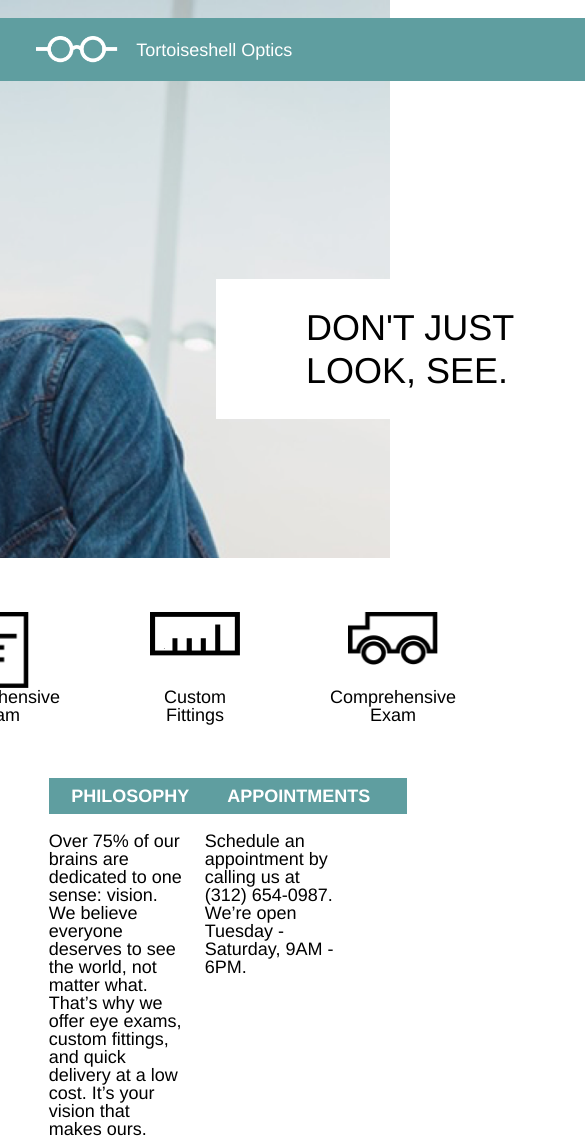
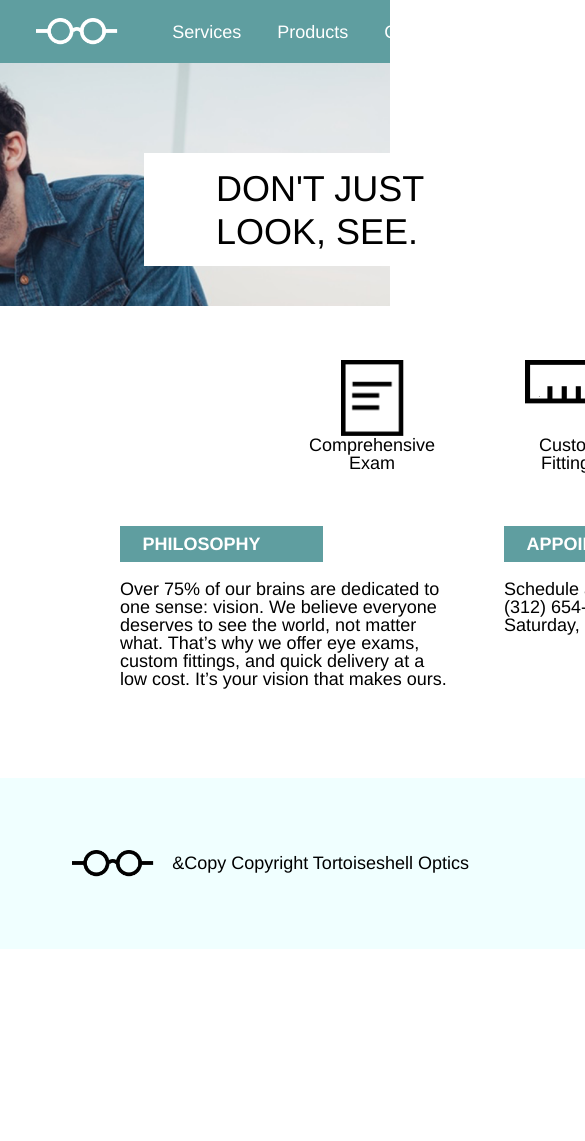
Before and after one commit to WillIamsBarber/TortoiseShellOptics, a plain HTML site: page index.html in a window 390 px wide. Shown: the top 1141 px of the page, 585 px wide, since content can reach past the window. After the commit the page ends 949 px from the top, so only its background shows below. Drawn offline with Linux system fonts and the light colour scheme.

Commit message:
Started Media Query FOr small screen

```diff
--- a/index.html
+++ b/index.html
@@ -1,19 +1,19 @@
 <!DOCTYPE html>
 <html lang="en" dir="ltr">
   <head>
+    <meta charset="utf-8">
+    <title>Tortoise Shell Optics</title>
     <link rel="stylesheet" href="./resources/css/reset.css">
     <link rel="stylesheet" href="./resources/css/style.css">
-    <meta charset="utf-8">
-    <title>Tortoise Shell Optics</title>
   </head>
   <body>
 
 <!--Main Banner-->
-    <div class="mainbanner container">
+    <div class="mainbanner">
 
       <!-- Header Section-->
       <div class="pageheader container">
-          <div class="logo container">
+          <div class="logo">
             <img src="./resources/images/logo-white.png" alt="White Logo">
             <span>Tortoiseshell Optics</span>
           </div>
@@ -60,7 +60,7 @@
     </div>
 
 <!-- Footer-->
-<footer>
+<footer class= "footer container">
   <div class="footer-logo">
     <img src="./resources/images/logo-black.png" alt="Black Logo">
     <span>&Copy Copyright Tortoiseshell Optics</span>
--- a/resources/css/style.css
+++ b/resources/css/style.css
@@ -2,11 +2,15 @@
 html {
   font-size: 18px;
   background-color: white;
+
 }
 body {
   font-family: Helvetica, sans-serif;
 }
-
+.container {
+  width: 960px;
+  margin: 0 auto;
+}
 
  /* Main Banner Styles*/
  .mainbanner {
@@ -24,7 +28,6 @@ body {
    justify-content: space-between;
    align-items: center;
    background-color: cadetblue;
-   width: 960px;
    margin: 1rem auto;
    color: white;
    font-size: 1rem;
@@ -50,6 +53,7 @@ body {
   text-decoration: none;
   padding-left: 2rem;
 }
+
 .floating-text {
   background-color: white;
   position: relative;
@@ -61,6 +65,40 @@ body {
   padding: 1.5rem 5rem;
   font-size: 2rem;
   line-height: 1.2;
+}
+
+/* Media Content Styles for Main Banner */
+
+@media only screen and (max-width: 1024px) {
+
+  .mainbanner {
+    height: 25rem;
+    width: 100%;
+  }
+  .pageheader{
+    width: 100%;
+  }
+  .floating-text {
+    left: 8rem;
+    top: 5rem;
+  }
+  .floating-text h1 {
+    padding: 0.75rem 4rem;
+  }
+  .pageheader {
+    margin:0;
+  }
+}
+
+@media only screen and (max-width: 640px) {
+
+.mainbanner {
+  height: 17rem;
+}
+.logo span {
+  display: none;
+}
+
 }
 
 /* Middle Content Styles*/
@@ -100,6 +138,8 @@ body {
 .about {
   display: flex;
   justify-content: center;
+  margin: 0 auto;
+
 }
 .company {
   width: 35%;
@@ -117,9 +157,10 @@ body {
   margin-top: 1rem;
 }
 /*Footer Styles*/
-footer {
+.footer {
   background-color: azure;
   margin-top:5rem;
+  display: flex;
 }
 .footer-logo {
   display:flex;
```
